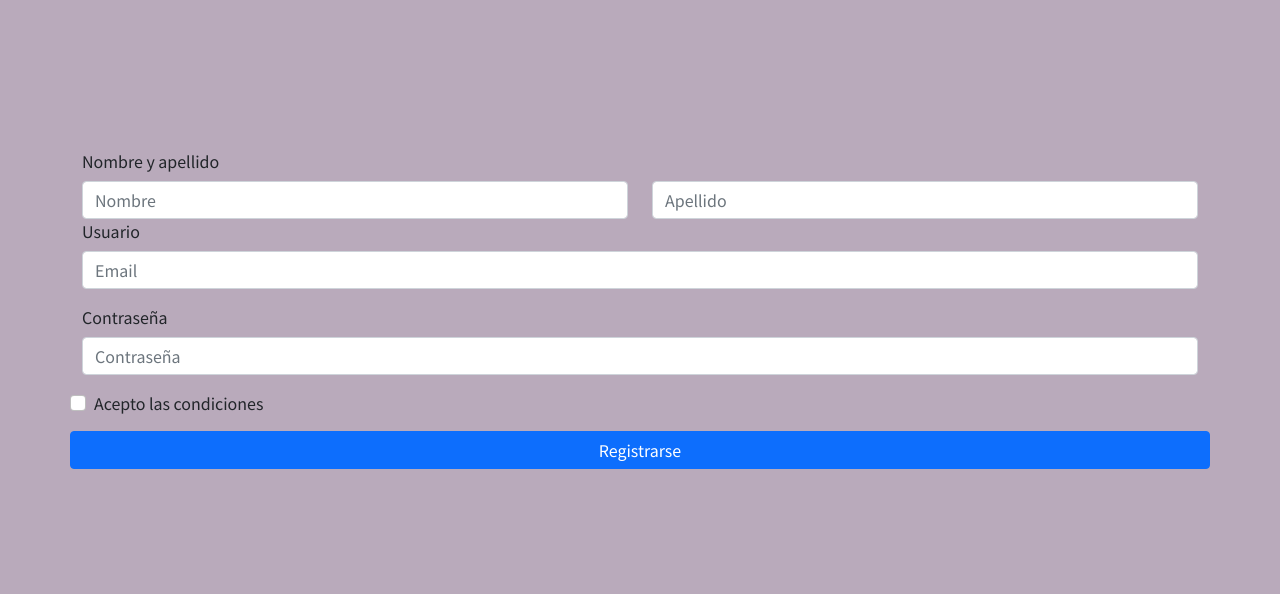
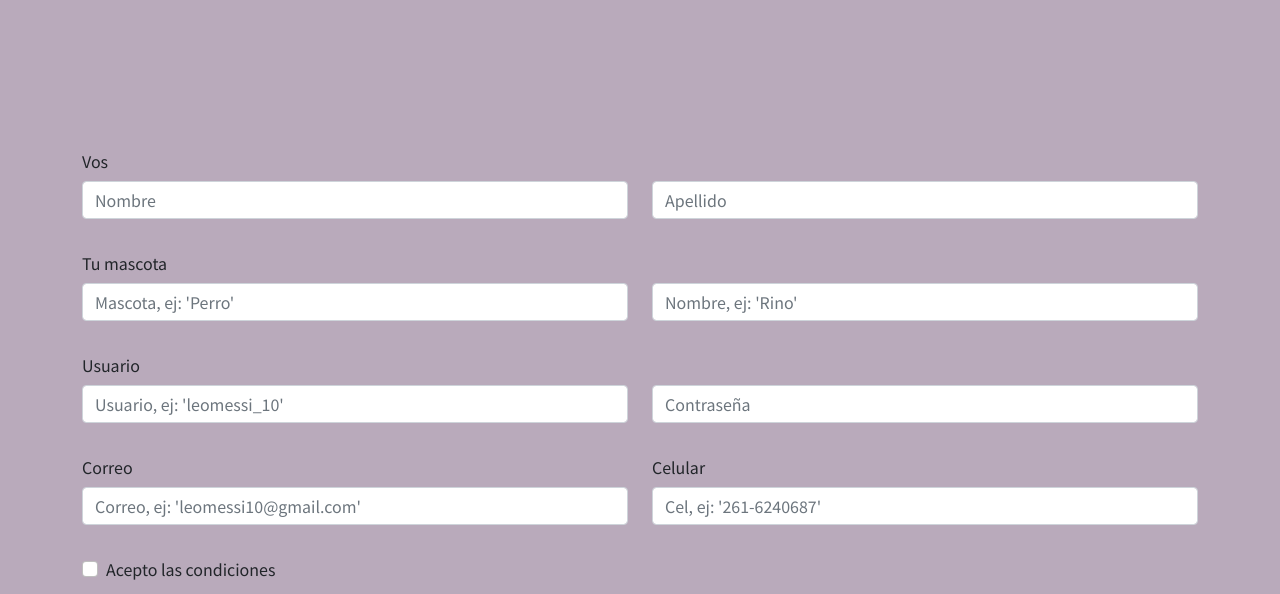
Before and after one commit to Pykon26/VeterinariaSPD, a plain HTML site: page pages/contacto.html in a window 1280 px wide. Shown: the part 185-779 px from the top of the page. Drawn offline with nearby package versions, Linux system fonts and the light colour scheme; a web font is replaced by a local one.

Commit message:
Add files via upload

```diff
--- a/pages/contacto.html
+++ b/pages/contacto.html
@@ -8,12 +8,8 @@
     <link href="https://cdn.jsdelivr.net/npm/bootstrap@5.0.2/dist/css/bootstrap.min.css" rel="stylesheet"
         integrity="sha384-EVSTQN3/azprG1Anm3QDgpJLIm9Nao0Yz1ztcQTwFspd3yD65VohhpuuCOmLASjC" crossorigin="anonymous">
     <script src="https://kit.fontawesome.com/dde9fb6f95.js" crossorigin="anonymous"></script>
+    <link rel="stylesheet" href="../styles/style.css">
     <link href="https://fonts.googleapis.com/css2?family=Noto+Sans+JP&display=swap" rel="stylesheet">
-    <link rel="preconnect" href="https://fonts.googleapis.com">
-    <link rel="preconnect" href="https://fonts.gstatic.com" crossorigin>
-    <link href="https://fonts.googleapis.com/css2?family=Fira+Sans:wght@100&family=Kalam&family=Patrick+Hand+SC&family=Quicksand:wght@600&display=swap" rel="stylesheet">
-    <link rel="icon" href="../images/logo-removebg-preview.png" type="image/x-icon">
-    <link rel="stylesheet" href="../styles/style.css">
     <title>Contacto</title>
 </head>
 
@@ -48,22 +44,47 @@
     <main>
         <form>
             <div class="container">
-                <div class="row">
-                    <label for="exampleInputEmail1" class="form-label">Nombre y apellido</label>
-                    <div class="col">
+                <div class="row mb-4">
+                    <label for="exampleInputEmail1" class="form-label">Vos</label>
+                    <div class="col-12 col-sm-6 mb-2">
                         <input type="text" class="form-control" placeholder="Nombre" aria-label="Nombre">
                     </div>
-                    <div class="col">
+                    <div class="col-12 col-sm-6 mb-2">
                         <input type="text" class="form-control" placeholder="Apellido" aria-label="Apellido">
                     </div>
-                    <div class="mb-3">
+                </div>
+                <div class="row mb-4">
+                    <label for="exampleInputEmail1" class="form-label">Tu mascota</label>
+                    <div class="col-12 col-sm-6 mb-2">
+                        <input type="text" class="form-control" placeholder="Mascota, ej: 'Perro'" aria-label="Mascota">
+                    </div>
+                    <div class="col-12 col-sm-6 mb-2">
+                        <input type="text" class="form-control" placeholder="Nombre, ej: 'Rino'"
+                            aria-label="Nombre de mascota">
+                    </div>
+                </div>
+                <div class="row mb-4">
                     <label for="exampleInputEmail1" class="form-label">Usuario</label>
-                        <input type="email" class="form-control" placeholder="Email" id="exampleInputEmail1"
-                            aria-describedby="emailHelp">
+                    <div class="col-12 col-sm-6 mb-2">
+                        <input type="text" class="form-control" placeholder="Usuario, ej: 'leomessi_10'"
+                            aria-label="Usuario">
                     </div>
-                    <div class="mb-3">
-                        <label for="exampleInputPassword1" class="form-label">Contraseña</label>
-                        <input type="password" class="form-control" placeholder="Contraseña" id="exampleInputPassword1">
+                    <div class="col-12 col-sm-6 mb-2">
+                        <input type="password" class="form-control" placeholder="Contraseña" id="exampleInputPassword1"
+                            aria-label="Contraseña">
+                    </div>
+                </div>
+                <div class="row mb-4">
+                    <div class="col-12 col-sm-6 mb-2">
+                        <label for="exampleInputEmail1" class="form-label">Correo</label>
+                        <input type="email" class="form-control" placeholder="Correo, ej: 'leomessi10@gmail.com'"
+                            id="exampleInputEmail1" aria-describedby="emailHelp">
+                    </div>
+                    <div class="col-12 col-sm-6 mb-2">
+                        <label for="exampleInputEmail1" class="form-label">Celular</label>
+                        <input type="number" class="form-control" placeholder="Cel, ej: '261-6240687'"
+                            id="exampleInputPassword1" aria-label="Celular">
+                    </div>
                 </div>
                 <div class="mb-3 form-check">
                     <input type="checkbox" class="form-check-input" id="exampleCheck1">
```
Lines whose indentation alone changed are shown as unchanged.
